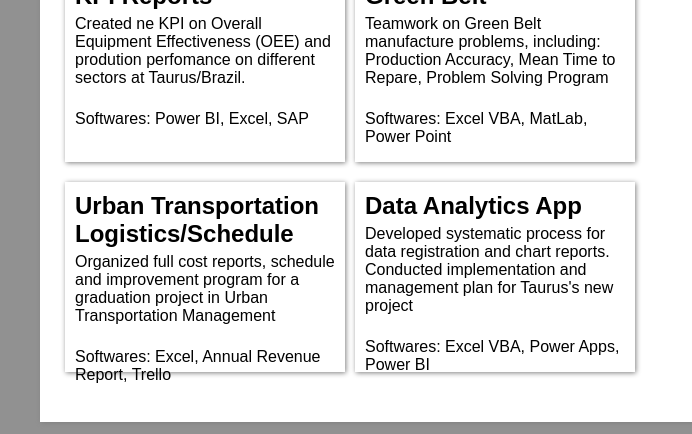
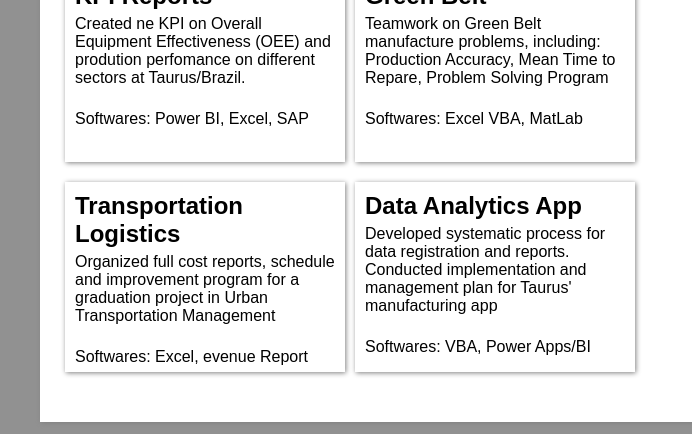
Before and after one commit to HenriqueSchn/PersonalWeb, a plain HTML site: page index.html in a window 1280 px wide. Shown: the part 625-1059 px from the top of the page, 0-692 px from the left. Drawn offline with Linux system fonts and the light colour scheme.

Commit message:
Projects container ajusts

```diff
--- a/index.html
+++ b/index.html
@@ -59,25 +59,25 @@
                                 <h2 class="title-project project2">Green Belt</h2>
                                 <p class="content-project project2">Teamwork on Green Belt manufacture problems, including: Production Accuracy, Mean Time to Repare, Problem Solving Program</p>
                                 <br>
-                                <p class="content-project project2">Softwares: Excel VBA, MatLab, Power Point</p>
+                                <p class="content-project project2">Softwares: Excel VBA, MatLab</p>
                             </div>
                         </div>
                     </div>
                     <div class="two-projects ">
                         <div class="left-project project3" onMouseover="document.img.src= 'https://img.freepik.com/fotos-gratis/imagem-aproximada-em-tons-de-cinza-de-uma-aguia-careca-americana-em-um-fundo-escuro_181624-31795.jpg?w=2000' ">
                             <div class="descricao project3">
-                                <h2 class="title-project project3">Urban Transportation Logistics/Schedule</h2>
+                                <h2 class="title-project project3">Transportation Logistics</h2>
                                 <p class="content-project project3">Organized full cost reports, schedule and improvement program for a graduation project in Urban Transportation Management</p>
                                 <br>
-                                <p class="content-project project2">Softwares: Excel, Annual Revenue Report, Trello</p>
+                                <p class="content-project project2">Softwares: Excel, evenue Report</p>
                             </div>
                         </div>
                         <div class="right-project  project4" onMouseover="document.img.src= 'https://tm.ibxk.com.br/2020/01/30/30021141299110.jpg?ims=1120x420' ">
                             <div class="descricao project4">
                                 <h2 class="title-project project4">Data Analytics App</h2>
-                                <p class="content-project project4">Developed systematic process for data registration and chart reports. Conducted implementation and management plan for Taurus's new project</p>
+                                <p class="content-project project4">Developed systematic process for data registration and reports. Conducted implementation and management plan for Taurus' manufacturing app</p>
                                 <br>
-                                <p class="content-project project2">Softwares: Excel VBA, Power Apps, Power BI</p>
+                                <p class="content-project project2">Softwares: VBA, Power Apps/BI</p>
                             </div>
                         </div>
                     </div>
```
